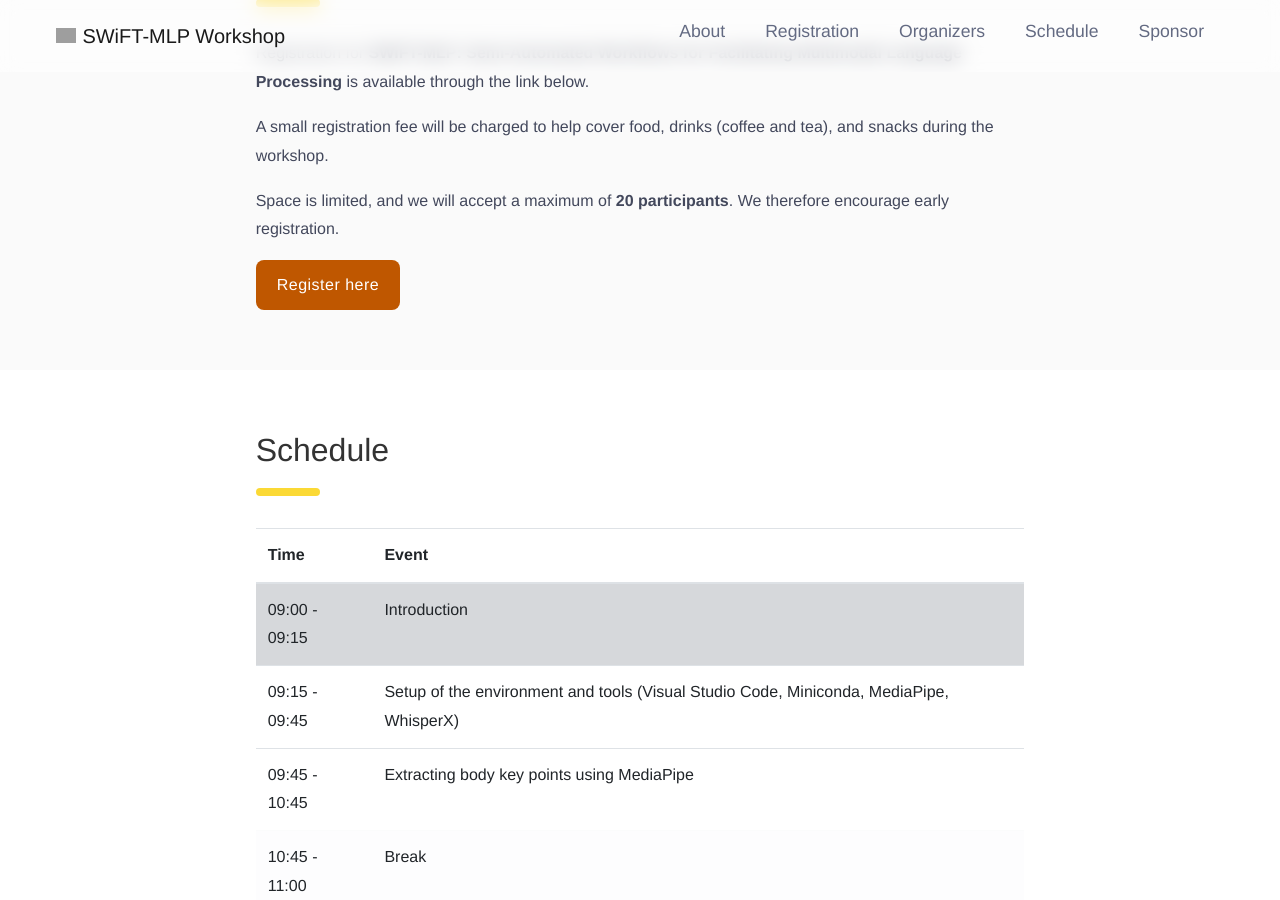
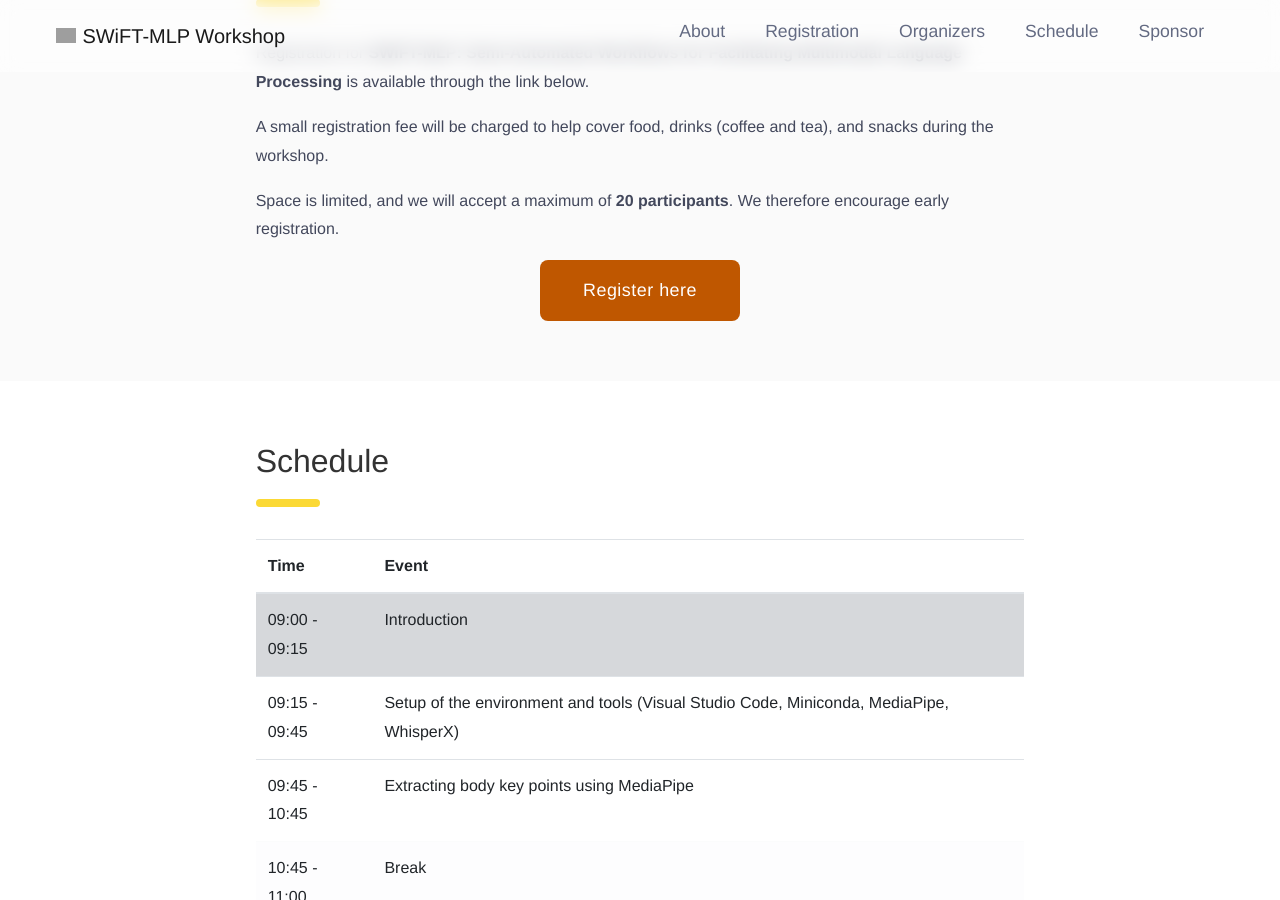
Before and after one commit to SWiFT-MLP/SWiFT-MLP.github.io, a Jekyll site: the page built from 2026/index.md, in a window 1280 px wide and 900 px high, scrolled down 1891 px. Built offline with Jekyll 4.4.1, drawn with Linux system fonts in a browser that asks for light colours; grey boxes are pictures that could not be loaded.

Commit message:
center the button

```diff
--- a/_includes/cfp.html
+++ b/_includes/cfp.html
@@ -26,8 +26,8 @@
 
         {% if page.cfp.registration_link %}
           {% assign btn_text = page.cfp.registration_text | default: 'Register here' %}
-          <p>
-            <a href="{{ page.cfp.registration_link | escape }}" class="btn btn-custom" target="_blank" rel="noopener noreferrer">
+          <p class="text-center">
+            <a href="{{ page.cfp.registration_link | escape }}" class="btn btn-custom btn-lg" target="_blank" rel="noopener noreferrer">
               {{ btn_text }}
             </a>
           </p>
--- a/_sass/_buttons.scss
+++ b/_sass/_buttons.scss
@@ -31,6 +31,14 @@
 
   &:active {
     transform: translateY(0);
+  }
+
+  // Make a slightly larger variant for sections that need emphasis
+  &.btn-lg,
+  .btn-lg & {
+    padding: $spacing-unit * 2 $spacing-unit * 3;
+    font-size: 1.12rem;
+    min-width: 200px;
   }
 }
 
```
Also changed, not shown: 1 other file.
